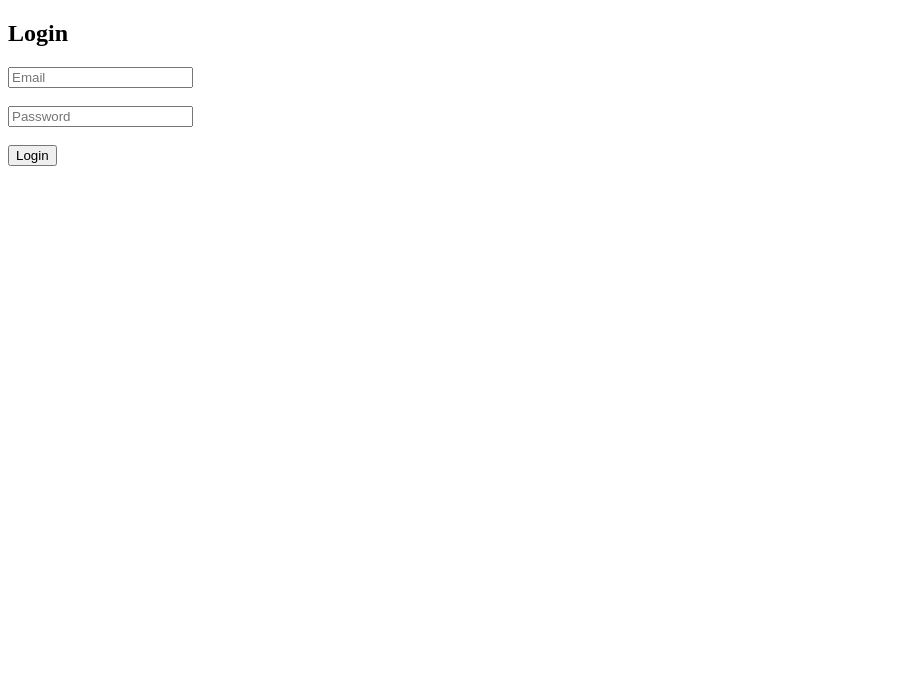
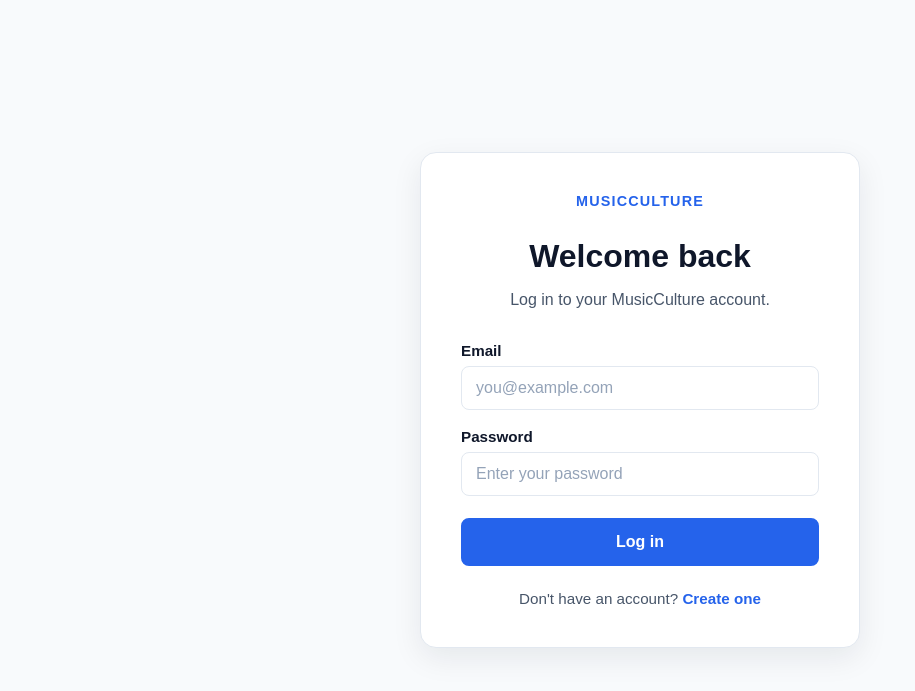
Before and after one commit to Worksalohy/musician-social-platform, a PHP site: page /auth/login.php in a window 1280 px wide. Shown: the top 691 px of the page, without its empty margins (0-915 px from the left). Run offline with PHP 8.4, Linux system fonts and the light colour scheme.

Commit message:
Improve login page UI

```diff
--- /dev/null
+++ b/assets/css/auth.css
@@ -0,0 +1,233 @@
+/* ------------------------------------------------------------
+   MusicCulture Authentication Pages
+   ------------------------------------------------------------ */
+
+:root {
+    --primary: #2563eb;
+    --primary-hover: #1d4ed8;
+    --dark: #0f172a;
+    --text: #475569;
+    --background: #f8fafc;
+    --white: #ffffff;
+    --border: #e2e8f0;
+    --error: #dc2626;
+}
+
+
+/* ------------------------------------------------------------
+   Base
+   ------------------------------------------------------------ */
+
+* {
+    box-sizing: border-box;
+}
+
+body {
+    min-height: 100vh;
+    margin: 0;
+    padding: 24px;
+
+    display: flex;
+    align-items: center;
+    justify-content: center;
+
+    font-family: Arial, sans-serif;
+    color: var(--dark);
+    background-color: var(--background);
+}
+
+
+/* ------------------------------------------------------------
+   Authentication Card
+   ------------------------------------------------------------ */
+
+.auth-card {
+    width: min(100%, 440px);
+    padding: 40px;
+
+    background-color: var(--white);
+    border: 1px solid var(--border);
+    border-radius: 16px;
+
+    box-shadow: 0 10px 30px rgba(15, 23, 42, 0.08);
+}
+
+
+/* ------------------------------------------------------------
+   Branding
+   ------------------------------------------------------------ */
+
+.auth-brand {
+    margin: 0 0 28px;
+
+    color: var(--primary);
+    font-size: 0.9rem;
+    font-weight: 700;
+    letter-spacing: 0.08em;
+    text-align: center;
+}
+
+
+/* ------------------------------------------------------------
+   Heading
+   ------------------------------------------------------------ */
+
+.auth-card h1 {
+    margin: 0;
+
+    font-size: 2rem;
+    line-height: 1.2;
+    text-align: center;
+}
+
+.auth-intro {
+    margin: 12px 0 30px;
+
+    color: var(--text);
+    line-height: 1.6;
+    text-align: center;
+}
+
+
+/* ------------------------------------------------------------
+   Form
+   ------------------------------------------------------------ */
+
+.auth-form {
+    display: flex;
+    flex-direction: column;
+    gap: 18px;
+}
+
+.form-group {
+    display: flex;
+    flex-direction: column;
+    gap: 7px;
+}
+
+.form-group label {
+    font-size: 0.95rem;
+    font-weight: 600;
+}
+
+.form-group input {
+    width: 100%;
+    padding: 12px 14px;
+
+    color: var(--dark);
+    background-color: var(--white);
+    border: 1px solid var(--border);
+    border-radius: 8px;
+
+    font: inherit;
+
+    transition:
+        border-color 0.2s ease,
+        box-shadow 0.2s ease;
+}
+
+.form-group input::placeholder {
+    color: #94a3b8;
+}
+
+.form-group input:focus {
+    outline: none;
+    border-color: var(--primary);
+    box-shadow: 0 0 0 3px rgba(37, 99, 235, 0.12);
+}
+
+
+/* ------------------------------------------------------------
+   Button
+   ------------------------------------------------------------ */
+
+.auth-button {
+    width: 100%;
+    margin-top: 4px;
+    padding: 13px 20px;
+
+    color: var(--white);
+    background-color: var(--primary);
+    border: 2px solid var(--primary);
+    border-radius: 8px;
+
+    font: inherit;
+    font-weight: 600;
+    cursor: pointer;
+
+    transition:
+        background-color 0.2s ease,
+        border-color 0.2s ease;
+}
+
+.auth-button:hover {
+    background-color: var(--primary-hover);
+    border-color: var(--primary-hover);
+}
+
+.auth-button:focus-visible {
+    outline: 3px solid rgba(37, 99, 235, 0.25);
+    outline-offset: 2px;
+}
+
+
+/* ------------------------------------------------------------
+   Error Message
+   ------------------------------------------------------------ */
+
+.auth-error {
+    margin: 0 0 20px;
+    padding: 12px 14px;
+
+    color: var(--error);
+    background-color: #fef2f2;
+    border: 1px solid #fecaca;
+    border-radius: 8px;
+
+    font-size: 0.95rem;
+    line-height: 1.5;
+}
+
+
+/* ------------------------------------------------------------
+   Footer Link
+   ------------------------------------------------------------ */
+
+.auth-footer {
+    margin: 24px 0 0;
+
+    color: var(--text);
+    font-size: 0.95rem;
+    text-align: center;
+}
+
+.auth-footer a {
+    color: var(--primary);
+    font-weight: 600;
+    text-decoration: none;
+}
+
+.auth-footer a:hover {
+    text-decoration: underline;
+}
+
+
+/* ------------------------------------------------------------
+   Responsive
+   ------------------------------------------------------------ */
+
+@media (max-width: 480px) {
+
+    body {
+        padding: 16px;
+    }
+
+    .auth-card {
+        padding: 30px 24px;
+        border-radius: 12px;
+    }
+
+    .auth-card h1 {
+        font-size: 1.75rem;
+    }
+}
--- a/auth/login.php
+++ b/auth/login.php
@@ -29,45 +29,73 @@ if ($_SERVER["REQUEST_METHOD"] === "POST") {
 ?>
 
 <!DOCTYPE html>
-<html>
+<html lang="en">
 <head>
-    <title>Login</title>
+    <meta charset="UTF-8">
+    <meta name="viewport" content="width=device-width, initial-scale=1.0">
+
+    <link rel="stylesheet" href="../assets/css/auth.css">
+
+    <title>Log in | MusicCulture</title>
 </head>
 <body>
 
-<h2>Login</h2>
+    <main class="auth-card">
+
+        <p class="auth-brand">MUSICCULTURE</p>
+
+        <h1>Welcome back</h1>
+
+        <p class="auth-intro">
+            Log in to your MusicCulture account.
+        </p>
 
         <?php if (isset($error)): ?>
-    <p style="color:red;">
-        <?php echo $error; ?>
+            <p class="auth-error" role="alert">
+                <?= htmlspecialchars($error); ?>
             </p>
         <?php endif; ?>
 
-<form method="POST">
+        <form method="POST" class="auth-form">
+
+            <div class="form-group">
+                <label for="email">Email</label>
 
                 <input
                     type="email"
+                    id="email"
                     name="email"
-        placeholder="Email"
+                    placeholder="you@example.com"
+                    autocomplete="email"
                     required
                 >
+            </div>
 
-    <br><br>
+            <div class="form-group">
+                <label for="password">Password</label>
 
                 <input
                     type="password"
+                    id="password"
                     name="password"
-        placeholder="Password"
+                    placeholder="Enter your password"
+                    autocomplete="current-password"
                     required
                 >
+            </div>
 
-    <br><br>
-
-    <button type="submit">
-        Login
+            <button type="submit" class="auth-button">
+                Log in
             </button>
 
         </form>
 
+        <p class="auth-footer">
+            Don't have an account?
+            <a href="register.php">Create one</a>
+        </p>
+
+    </main>
+
 </body>
 </html>
```
Lines whose indentation alone changed are shown as unchanged.
